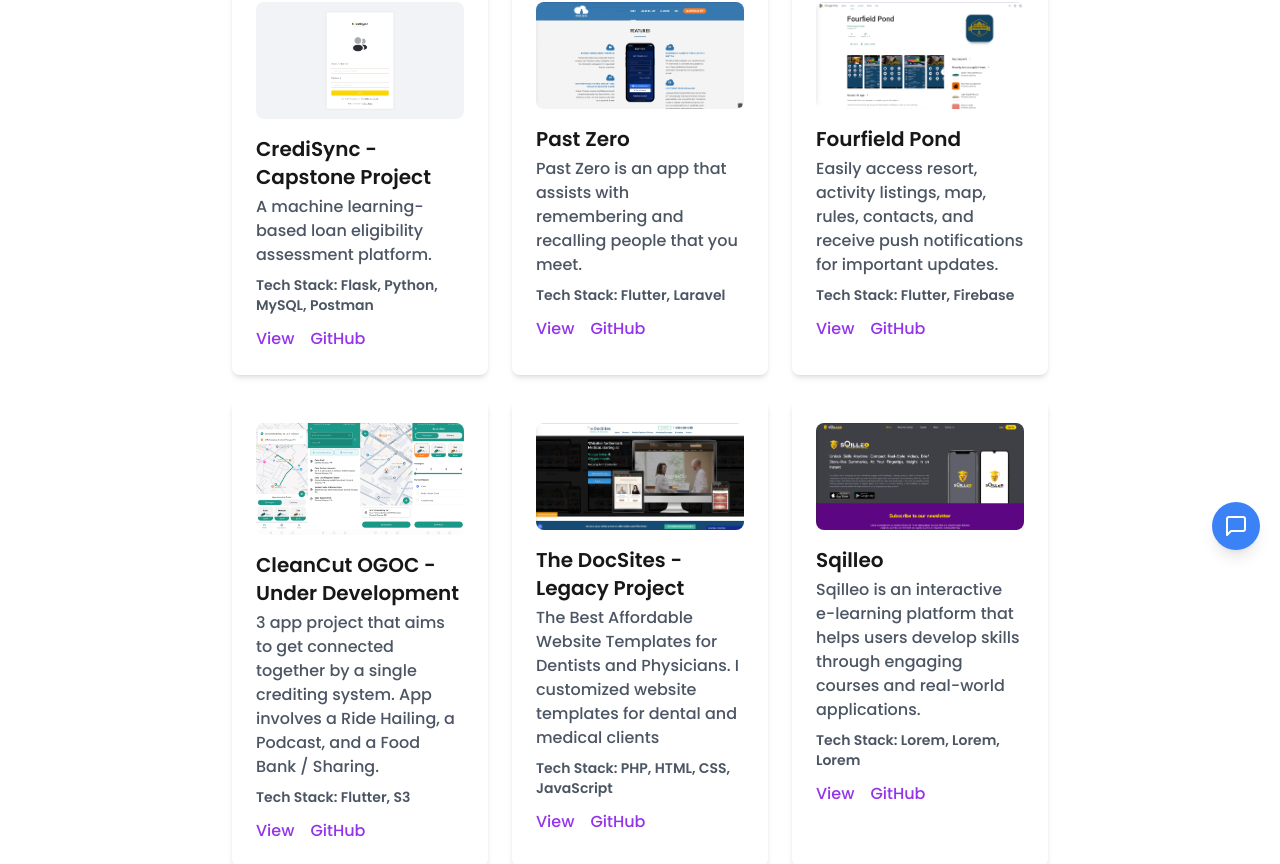
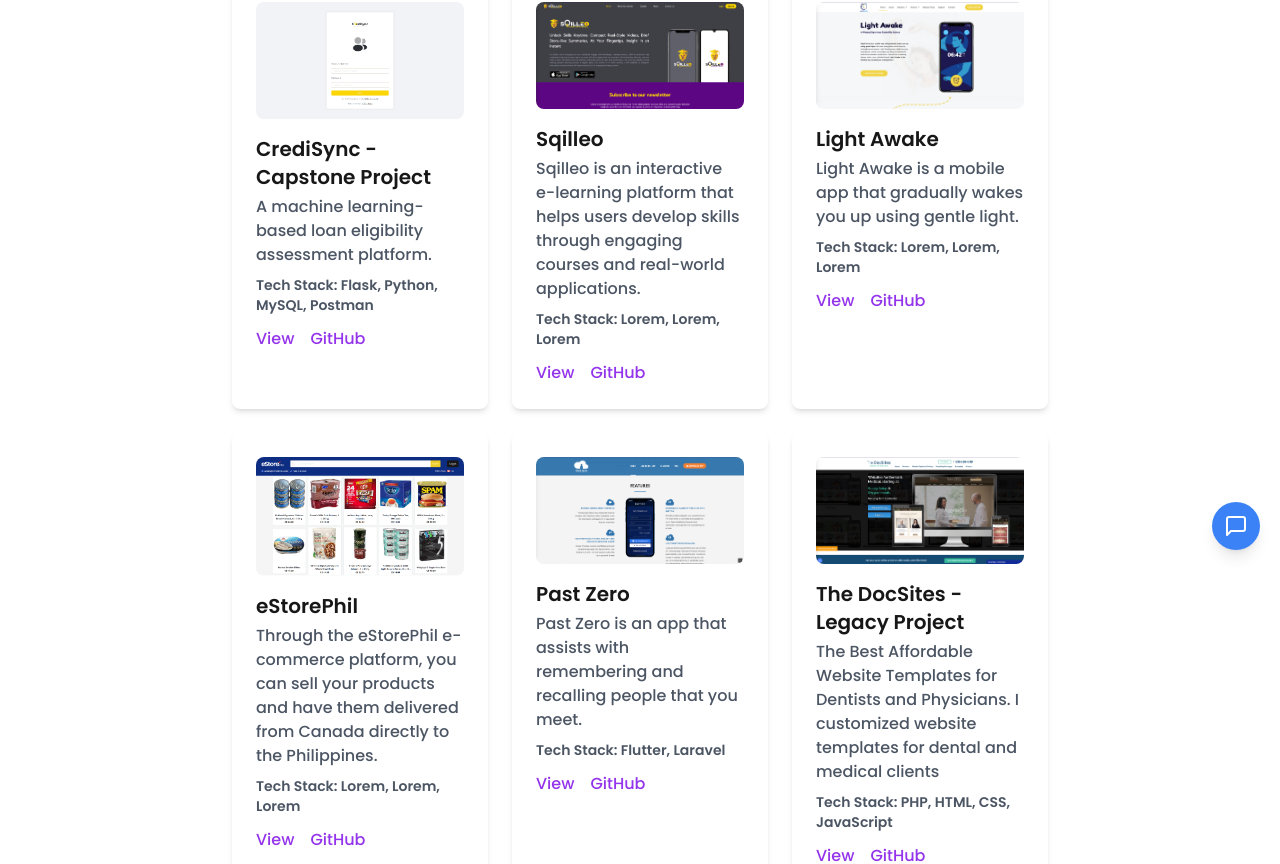
Before and after one commit to Arvin-tech/my-portfolio, a Next.js app: page /projects in a window 1280 px wide. Shown: the part 230-1094 px from the top of the page. Built offline with nearby package versions, Linux system fonts and the light colour scheme.

Commit message:
projects - added new project; blog added jonies_dinner pic

```diff
--- a/src/app/blog/[id]/page.tsx
+++ b/src/app/blog/[id]/page.tsx
@@ -67,6 +67,7 @@ const posts = [
       "/images/friends/team_dinner.jpg",
       "/images/friends/halloween.jpg",
       "/images/friends/angels_pizza.jpg",
+      "/images/friends/jonies_dinner.jpg",
       "/images/friends/dohera.jpg",
       "/images/friends/boys_pizza.jpg"
     ]
--- a/src/app/data/projects.ts
+++ b/src/app/data/projects.ts
@@ -8,11 +8,43 @@ export const projectDetails = [
       githubLink: "https://github.com/martinezcristy/CrediSyncML",
     },
     {
+      title: "Sqilleo",
+      image: "/images/projects/sqilleo.png",
+      description: "Sqilleo is an interactive e-learning platform that helps users develop skills through engaging courses and real-world applications.",
+      techstack: ["Lorem", "Lorem", "Lorem"],
+      previewLink: "https://www.sqilleo.com/home",
+      githubLink: "https://github.com/yourusername/qatest",
+    },
+    {
+      title: "Light Awake",
+      image: "/images/projects/lightawake.png",
+      description: "Light Awake is a mobile app that gradually wakes you up using gentle light.",
+      techstack: ["Lorem", "Lorem", "Lorem"],
+      previewLink: "https://lightawake.biz/",
+      githubLink: "https://github.com/yourusername/qatest",
+    },
+    {
+      title: "eStorePhil",
+      image: "/images/projects/eStorePhil.png",
+      description: "Through the eStorePhil e-commerce platform, you can sell your products and have them delivered from Canada directly to the Philippines.",
+      techstack: ["Lorem", "Lorem", "Lorem"],
+      previewLink: "https://app.estorephil.com/home",
+      githubLink: "https://github.com/yourusername/qatest",
+    },
+    {
       title: "Past Zero",
       image: "/images/projects/pastzero.png",
       description: "Past Zero is an app that assists with remembering and recalling people that you meet.",
       techstack: ["Flutter", "Laravel"],
       previewLink: "https://pastzero.com/",
+      githubLink: "https://github.com/yourusername/qatest",
+    },
+    {
+      title: "The DocSites - Legacy Project",
+      image: "/images/projects/thedocsites.png",
+      description: "The Best Affordable Website Templates for Dentists and Physicians. I customized website templates for dental and medical clients",
+      techstack: ["PHP", "HTML", "CSS", "JavaScript"],
+      previewLink: "https://www.docsites.com/",
       githubLink: "https://github.com/yourusername/qatest",
     },
     {
@@ -31,29 +63,4 @@ export const projectDetails = [
       previewLink: "https://ride-hailing-api.dev2.koda.ws",
       githubLink: "https://github.com/orgs/SocentTechstars/projects/11",
     },
-    {
-      title: "The DocSites - Legacy Project",
-      image: "/images/projects/thedocsites.png",
-      description: "The Best Affordable Website Templates for Dentists and Physicians. I customized website templates for dental and medical clients",
-      techstack: ["PHP", "HTML", "CSS", "JavaScript"],
-      previewLink: "https://www.docsites.com/",
-      githubLink: "https://github.com/yourusername/qatest",
-    },
-    {
-      title: "Sqilleo",
-      image: "/images/projects/sqilleo.png",
-      description: "Sqilleo is an interactive e-learning platform that helps users develop skills through engaging courses and real-world applications.",
-      techstack: ["Lorem", "Lorem", "Lorem"],
-      previewLink: "https://www.sqilleo.com/home",
-      githubLink: "https://github.com/yourusername/qatest",
-    },
-    {
-      title: "Light Awake",
-      image: "/images/projects/lightawake.png",
-      description: "Light Awake is a mobile app that gradually wakes you up using gentle light.",
-      techstack: ["Lorem", "Lorem", "Lorem"],
-      previewLink: "https://lightawake.biz/",
-      githubLink: "https://github.com/yourusername/qatest",
-    },
-
   ];
```
Also changed, not shown: public/images/friends/jonies_dinner.jpg (added), public/images/projects/eStorePhil.png (added).
